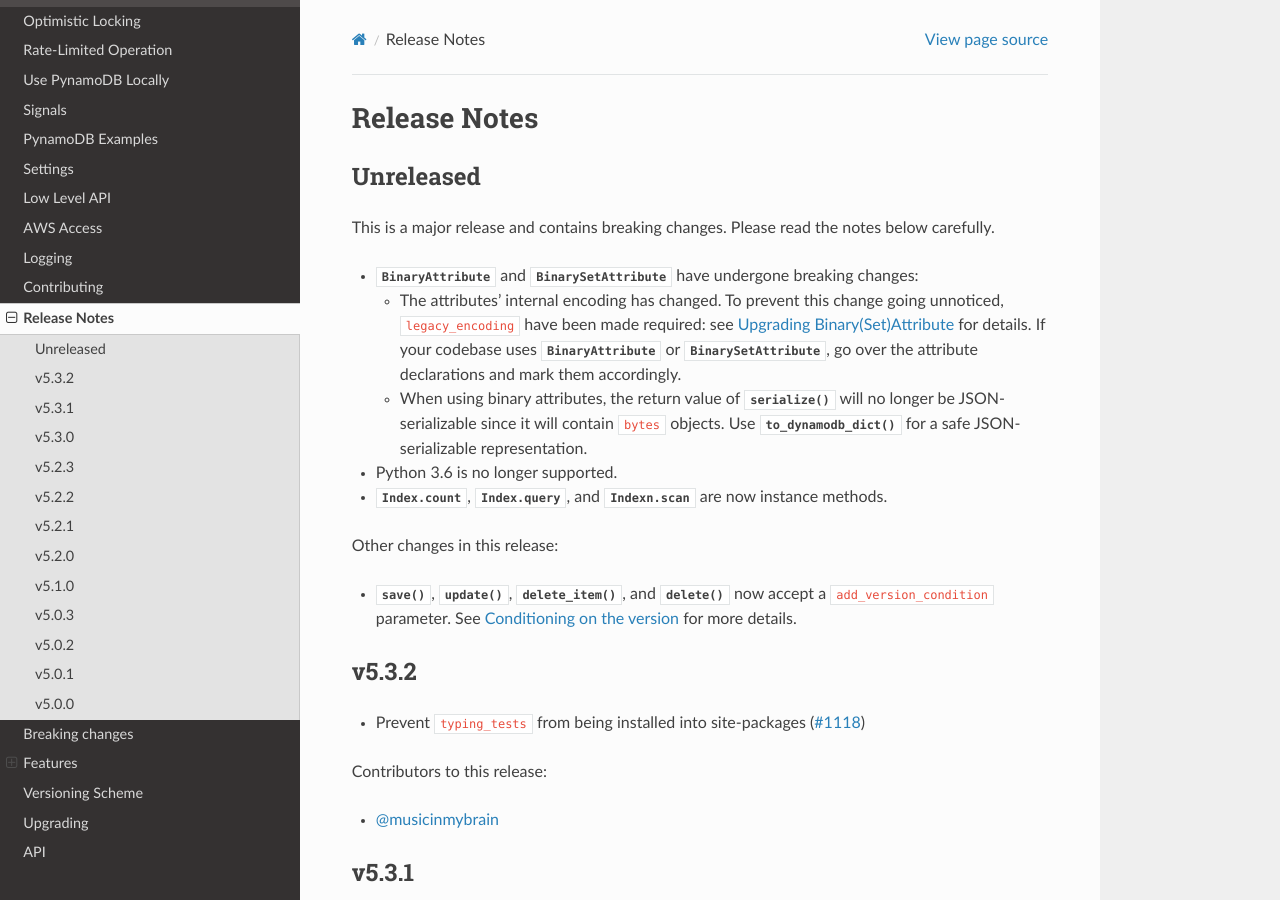
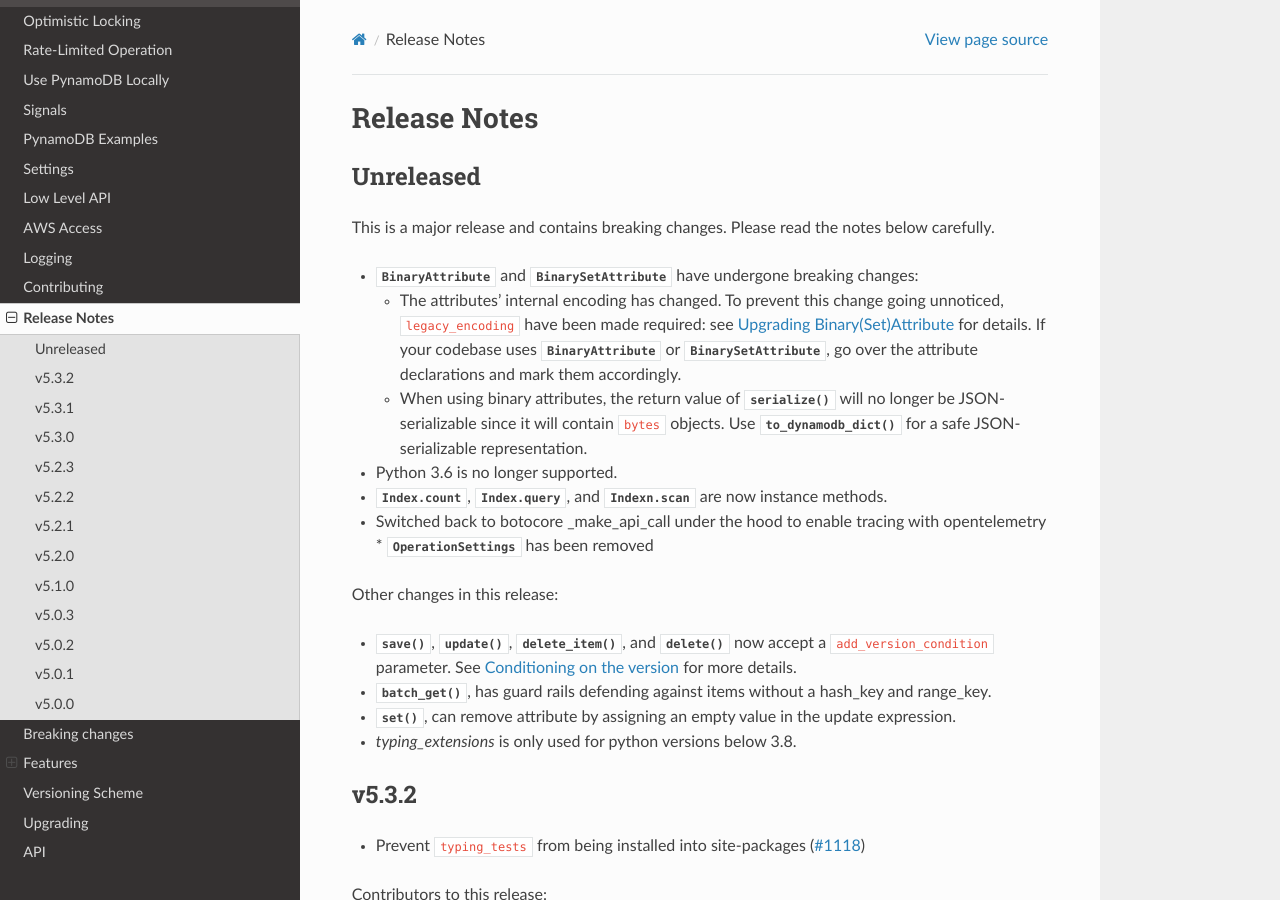
Before and after one commit to pynamodb/PynamoDB, a Sphinx documentation site: the page built from docs/release_notes.rst, in a window 1280 px wide and 900 px high. Built offline with Sphinx 7.4.7 and the Read the Docs theme 2.0.0, drawn with Linux system fonts in a browser that asks for light colours.

Commit message:
Update release notes

```diff
--- a/docs/release_notes.rst
+++ b/docs/release_notes.rst
@@ -20,12 +20,18 @@ This is a major release and contains breaking changes. Please read the notes bel
 * Python 3.6 is no longer supported.
 * :meth:`Index.count <pynamodb.indexes.Index.count>`, :meth:`Index.query <pynamodb.indexes.Index.query>`,
   and :meth:`Indexn.scan <pynamodb.indexes.Index.scan>` are now instance methods.
+* Switched back to botocore _make_api_call  under the hood to enable tracing with opentelemetry
+  * :py:class:`~pynamodb.settings.OperationSettings` has been removed
 
 Other changes in this release:
 
 * :meth:`~pynamodb.models.Model.save`, :meth:`~pynamodb.models.Model.update`, :meth:`~pynamodb.models.Model.delete_item`,
   and :meth:`~pynamodb.models.Model.delete` now accept a ``add_version_condition`` parameter.
   See :ref:`optimistic_locking_version_condition` for more details.
+* :meth:`~pynamodb.models.Model.batch_get`, has guard rails defending against items without a hash_key and range_key.
+* :meth:`~pynamodb.attributes.Attribute.set`, can remove attribute by assigning an empty value in the update expression.
+* `typing_extensions` is only used for python versions below 3.8.
+
 
 
 v5.3.2
```
